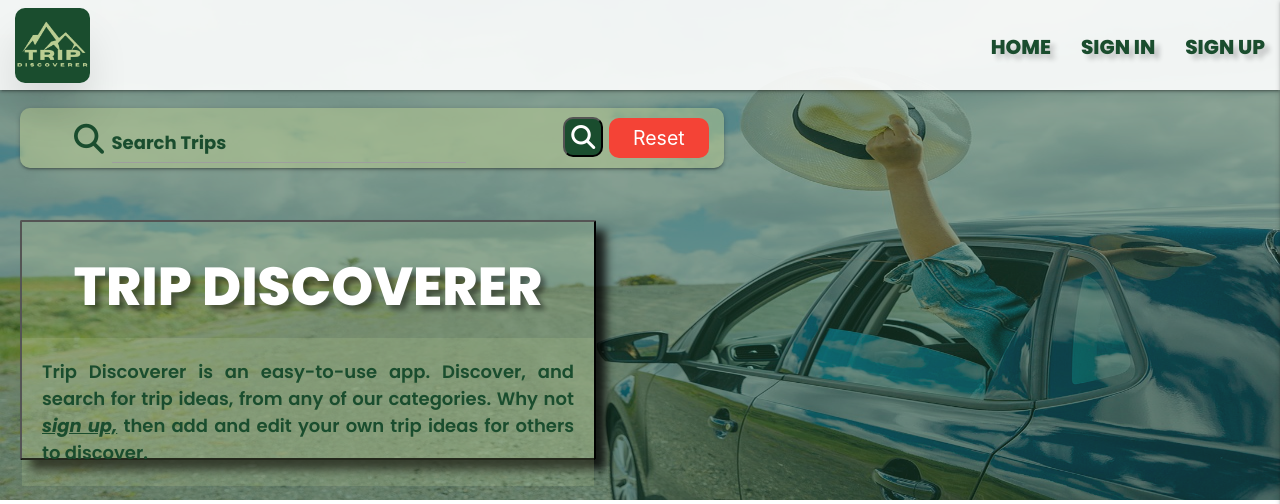
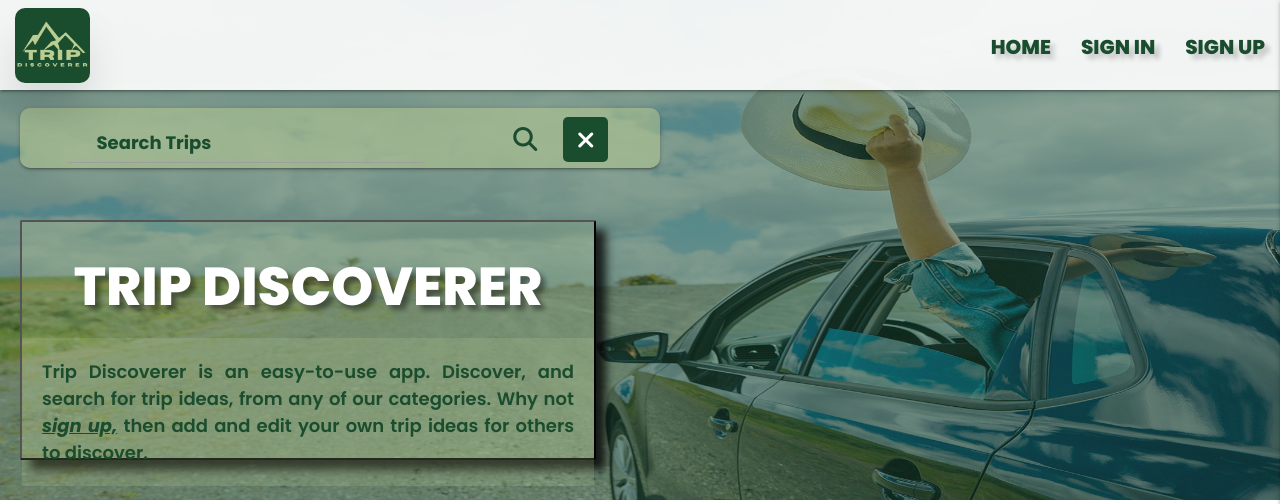
Before and after one commit to e-h-dev/trip-discoverer, a Flask app: page /search in a window 1280 px wide. Shown: the top 504 px of the page. Run offline with Flask 3, Linux system fonts and the light colour scheme; data that the repository does not hold is empty; some libraries are stand-ins or nearby versions.

Commit message:
Update styles of search bar

```diff
--- a/static/css/style.css
+++ b/static/css/style.css
@@ -148,7 +148,7 @@ nav{
   top:100px;
   left:20px;
   border-radius: 10px;
-  width:55%;
+  width:50%;
   height:60px;
   background-color: var(--light-opaque);
 }
@@ -160,32 +160,36 @@ nav{
 }
 
 .search-btn{
-  background-color: var(--light-color);
-  height:40px;
-  width:40px;
-  border-radius: 10px;
-  color:var(--dark-color);
+  background-color: transparent;
+  height:45px;
+  width:45px;
+  border-radius: 5px;
+  border:none;
+  color:var(--light-color);
   position: relative;
   top:-15px;
 }
 
+
 .search-btn:hover{
-  background-color: var(--dark-color);
-  color:var(--light-color)
+  color:var(--dark-color)
 }
+
 
 .reset-btn{
   display: block;
   background-color: var(--light-color);
-  height:40px;
-  padding: 6px;
-  font-size: 1.3rem;
-  width:100px;
+  height:45px;
+  padding: 8px;
+  font-size: 1.5rem;
+  font-family: var(--head-text);
+  font-weight: 600;
+  width:45px;
   color:var(--dark-color);
   position: relative;
-  top:-57px;
-  left:120px;
-  border-radius: 10px;
+  top:-65px;
+  left:70%;
+  border-radius: 5px;
 }
 
 .reset-btn:hover{
@@ -277,16 +281,9 @@ h3{
 
 /* overriding materialize generic form input colours */
 
-input:not([type]):focus:not([readonly]),
 input[type=text]:not(.browser-default):focus:not([readonly]),
 input[type=password]:not(.browser-default):focus:not([readonly]),
 input[type=email]:not(.browser-default):focus:not([readonly]),
-input[type=url]:not(.browser-default):focus:not([readonly]),
-input[type=time]:not(.browser-default):focus:not([readonly]),
-input[type=date]:not(.browser-default):focus:not([readonly]),
-input[type=datetime]:not(.browser-default):focus:not([readonly]),
-input[type=datetime-local]:not(.browser-default):focus:not([readonly]),
-input[type=tel]:not(.browser-default):focus:not([readonly]),
 input[type=number]:not(.browser-default):focus:not([readonly]),
 input[type=search]:not(.browser-default):focus:not([readonly]),
 textarea.materialize-textarea:focus:not([readonly]) {
@@ -295,20 +292,15 @@ textarea.materialize-textarea:focus:not([readonly]) {
   box-shadow: 0 1px 0 0 rgb(26, 77, 46);
 }
 
-input:not([type]):focus:not([readonly])+label,
+
 input[type=text]:not(.browser-default):focus:not([readonly])+label,
 input[type=password]:not(.browser-default):focus:not([readonly])+label,
 input[type=email]:not(.browser-default):focus:not([readonly])+label,
-input[type=url]:not(.browser-default):focus:not([readonly])+label,
-input[type=time]:not(.browser-default):focus:not([readonly])+label,
-input[type=date]:not(.browser-default):focus:not([readonly])+label,
-input[type=datetime]:not(.browser-default):focus:not([readonly])+label,
-input[type=datetime-local]:not(.browser-default):focus:not([readonly])+label,
-input[type=tel]:not(.browser-default):focus:not([readonly])+label,
 input[type=number]:not(.browser-default):focus:not([readonly])+label,
 input[type=search]:not(.browser-default):focus:not([readonly])+label,
 textarea.materialize-textarea:focus:not([readonly])+label {
-  color: var(--dark-color);
+  color: var(--light-color);
+
 }
 
 .input-field>label{
@@ -522,7 +514,7 @@ i{
 }
 
 .select-dropdown{
-  color:var(--dark-color);
+  color:var(--light-color);
   font-family: var(--head-text);
   font-weight: 700;
 }
--- a/templates/trips.html
+++ b/templates/trips.html
@@ -7,7 +7,7 @@
                 <form action="{{ url_for('search') }}" method="POST" class="col s12">
                     <div class="center-align">
                         <div class="input-field input-search col s12 m8">
-                            <i class="fas fa-search prefix"></i>
+
                             <input type="text" name="query" id="query" minlength="3" class="validate" required>
                             <label for="query">Search Trips</label>
                         </div>
@@ -15,7 +15,7 @@
                             <button type="submit" class="search-btn">
                                 <i class="fas fa-search left"></i>
                             </button>
-                            <a href="{{ url_for('find_trips') }}" class="red reset-btn">Reset</a>
+                            <a href="{{ url_for('find_trips') }}" class="reset-btn"><i class="fa-solid fa-xmark"></i></a>
                         </div>
                     </div>
                 </form>
```
